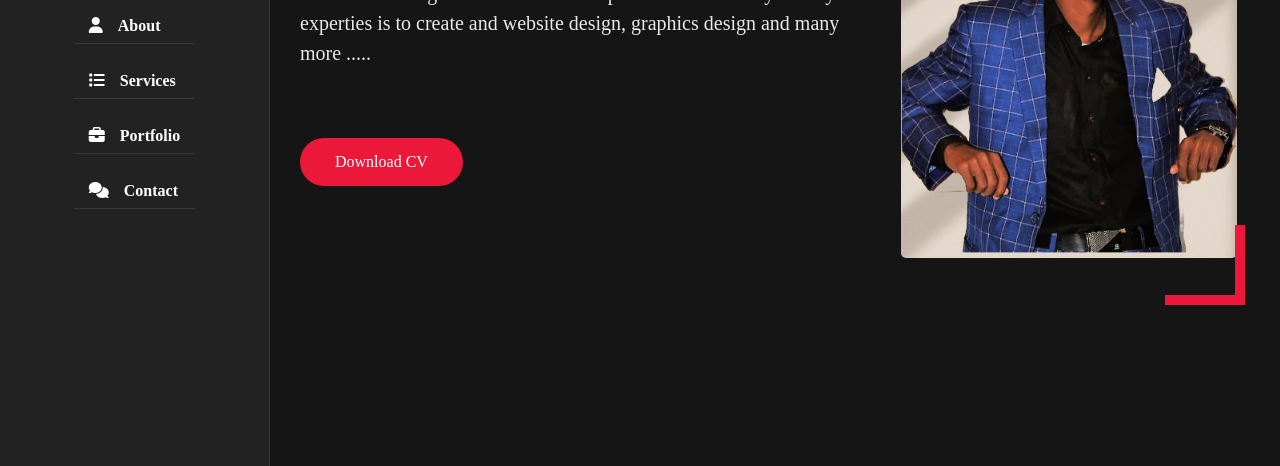
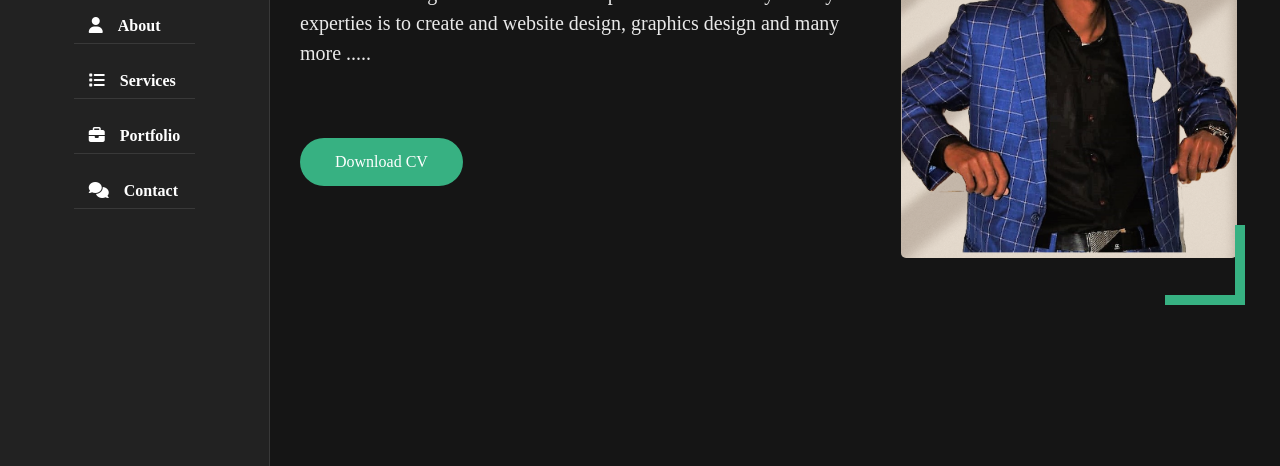
Before and after one commit to sheikh92areeb/my-portfolio, a plain HTML site: page index.html in a window 1280 px wide. Shown: the part 334-800 px from the top of the page. Drawn offline with nearby package versions, Linux system fonts and the light colour scheme; a web font is replaced by a local one.

Commit message:
Update index.html

```diff
--- a/index.html
+++ b/index.html
@@ -18,7 +18,7 @@
 
 	<!-- CSS files links -->
 	<link rel="stylesheet" type="text/css" href="assets/css/style.css">
-	<link rel="stylesheet" type="text/css" href="assets/css/color/color-1.css">
+	<link rel="stylesheet" type="text/css" href="assets/css/color/color-3.css">
 
 	<!-- ======== style switcher ========== -->
 	<link rel="stylesheet" type="text/css" href="assets/css/color/color-1.css" class="alternate-style" title="color-1" disabled>
```
